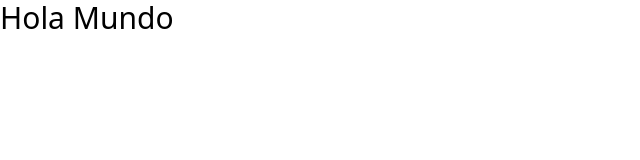
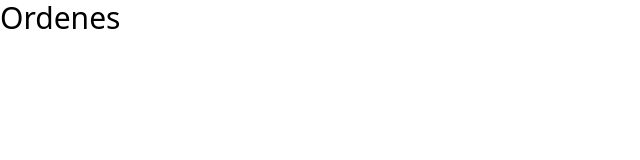
Before and after one commit to guadarecio/restaurantecliente, a React (Create React App) app: page / in a window 1280 px wide. Shown: the top 160 px of the page, without its empty margins (0-640 px from the left). Built offline with nearby package versions, Linux system fonts and the light colour scheme.

Commit message:
Routing in the App

```diff
--- a/package.json
+++ b/package.json
@@ -8,6 +8,8 @@
     "@testing-library/user-event": "^13.5.0",
     "react": "^18.2.0",
     "react-dom": "^18.2.0",
+    "react-router": "^6.6.1",
+    "react-router-dom": "^6.6.1",
     "react-scripts": "5.0.1",
     "web-vitals": "^2.1.4"
   },
--- a/src/App.js
+++ b/src/App.js
@@ -1,7 +1,15 @@
 import React from "react";
+import { Routes, Route } from "react-router";
+import Ordenes from "./Components/Paginas/Ordenes";
 
 function App() {
-  return <h1 className="text-3xl font-light">Hola Mundo</h1>;
+  return (
+    <div>
+      <Routes>
+        <Route path="/" element={<Ordenes />} />
+      </Routes>
+    </div>
+  );
 }
 
 export default App;
--- /dev/null
+++ b/src/Components/Paginas/Ordenes.js
@@ -0,0 +1,11 @@
+import React from "react";
+
+const Ordenes = () => {
+  return (
+    <>
+      <h1 className="text-3xl font-light mb-4"> Ordenes </h1>
+    </>
+  );
+};
+
+export default Ordenes;
--- a/src/index.js
+++ b/src/index.js
@@ -3,11 +3,14 @@ import ReactDOM from "react-dom/client";
 import "./css/main.css";
 import App from "./App";
 import reportWebVitals from "./reportWebVitals";
+import { BrowserRouter as Router } from "react-router-dom";
 
 const root = ReactDOM.createRoot(document.getElementById("root"));
 root.render(
   <React.StrictMode>
-    <App />
+    <Router>
+      <App />
+    </Router>
   </React.StrictMode>
 );
 
```
Also changed, not shown: 1 other file (tests, documents, lock files or other folders).
